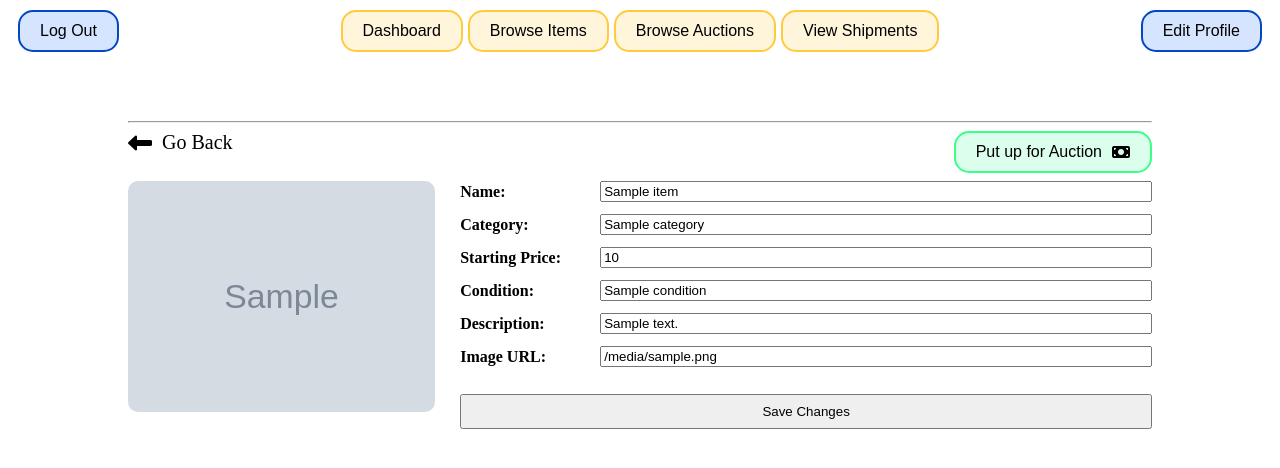
After one commit to Draylend/cs166-project, a Flask app: page /manage_items/1 in a window 1280 px wide. The commit adds this page. Shown: the top 468 px of the page. Run offline with Flask 3, Linux system fonts and the light colour scheme; the visitor is signed in with stand-in values (Sample User, id 1); grey boxes marked "Sample" are stand-in pictures; a database or web service that is not in the repository returns one stand-in record (values such as "Sample title"); some libraries are stand-ins or nearby versions.

Commit message:
Add item creation and profile and item editing

```diff
--- a/app.py
+++ b/app.py
@@ -210,6 +210,8 @@ def auctions():
         "auctions.html",
         title="Browse Auctions",
         results=results,
+        viewer_role=session["role"],
+        viewer_login=session["login"]
     )
 
 # Function for calling Items Page
@@ -242,7 +244,128 @@ def items():
         "items.html",
         title="Browse Items",
         results=results,
+        viewer_role=session["role"],
+        viewer_login=session["login"]
     )
+
+# Function for calling Items (for a seller)
+@app.route("/items_seller")
+def items_seller():
+    # Make sure user is logged in
+    if "login" not in session:
+        return redirect("/login")
+
+    login = session["login"]
+
+    # Get database information (connection)
+    conn = get_db()
+    # Grab cursor (selector)
+    cur = conn.cursor(cursor_factory=psycopg2.extras.RealDictCursor)
+
+    # Search for items whose name contains the query
+    cur.execute("""
+        SELECT *
+        FROM item I, users U
+        WHERE U.login = %s AND I.seller_login = U.login;
+    """, (login,))
+
+    # Get all matching results
+    results = cur.fetchall()
+
+    # Close connection and cursor
+    cur.close()
+    conn.close()
+
+    # Return results
+    return render_template(
+        "items.html",
+        title="Browse Items",
+        results=results,
+        viewer_role=session["role"],
+        viewer_login=session["login"]
+    )
+
+# Function for adding an Item
+@app.route("/add_item", methods=["POST"])
+def add_item():
+    if "login" not in session:
+        return redirect("/login")
+
+    # Gather data
+    item_name = request.form["item_name"]
+    category = request.form["category"]
+    starting_price = request.form["starting_price"]
+    # If user filled out these field(s)
+    image_url = request.form["image_url"] if request.form["image_url"] else None
+    item_condition = request.form["item_condition"] if request.form["item_condition"] else None
+    description = request.form["description"] if request.form["description"] else None
+    login = session["login"]
+
+    conn = get_db()
+    cur = conn.cursor(cursor_factory=psycopg2.extras.RealDictCursor)
+
+    # Insert item
+    # Get the next item_id in sequence
+    cur.execute("SELECT nextval('item_id_seq') AS next_id;")
+    next_item_id = cur.fetchone()["next_id"]
+
+    # Try to insert query
+    cur.execute("""
+        INSERT INTO item (
+            item_id, item_name, category, starting_price,
+            image_url, item_condition, description,
+            seller_login, seller_role
+        )
+        VALUES (%s, %s, %s, %s, %s, %s, %s, %s, 'Seller');
+    """, (next_item_id, item_name, category, starting_price,
+        image_url, item_condition, description, login))
+
+    conn.commit()
+
+    return redirect("/items")
+
+# Function for updating an Item
+@app.route("/update_item", methods=["POST"])
+def update_item():
+    # Make sure user is logged in
+    if "login" not in session:
+        return redirect("/login")
+
+    login = session["login"]
+    item_id = request.form["item_id"]
+
+    # Gather data
+    item_name = request.form["item_name"]
+    category = request.form["category"]
+    starting_price = request.form["starting_price"]
+    # If user filled out these field(s)
+    image_url = request.form["image_url"] if request.form["image_url"] else None
+    item_condition = request.form["item_condition"] if request.form["item_condition"] else None
+    description = request.form["description"] if request.form["description"] else None
+
+    conn = get_db()
+    cur = conn.cursor()
+
+    # Execute query for updating item information
+    cur.execute("""
+            UPDATE item
+            SET item_name = %s,
+                category = %s,
+                starting_price = %s,
+                image_url = %s,
+                item_condition = %s,
+                description = %s
+            WHERE item_id = %s AND seller_login = %s;
+        """, (item_name, category, starting_price, image_url,
+            item_condition, description, item_id, login))
+
+    conn.commit()
+
+    return redirect(url_for(
+        "manage_items",
+        item_id=item_id,
+        message="Your changes have been successfully saved."
+    ))
 
 # Function for calling Profile Page
 @app.route("/profile")
@@ -405,7 +528,6 @@ def update_profile():
             error=error_msg
         ))
 
-
 # Function for calling Shipment Page
 @app.route("/shipment")
 def shipment():
@@ -421,15 +543,15 @@ def shipment():
     # Grab cursor (selector)
     cur = conn.cursor(cursor_factory=psycopg2.extras.RealDictCursor)
 
-    # Search for logged in user
+    # Search for shipments of logged in user
     cur.execute("""
-        SELECT login, role
+        SELECT U.*, S.*, I.*
         FROM users U, shipment S, auction A, item I
         WHERE U.login = %s AND S.auction_id = A.auction_id AND U.login = A.winner_login AND A.item_id = I.item_id;
     """, (username,))
 
     # Grab data for logged in user
-    results = cur.fetchone()
+    results = cur.fetchall()
 
     # Close connection and cursor
     cur.close()
@@ -443,14 +565,40 @@ def shipment():
     )
 
 # Function for calling ManageItems Page
-@app.route("/manageItems")
-def manageItems():
-    return render_template("manageItems.html", title="Manage Items")
+@app.route("/manage_items/<int:item_id>")
+def manage_items(item_id):
+    # Make sure user is logged in
+    if "login" not in session:
+        return redirect("/login")
+
+    # Grab user
+    username = session["login"]
+
+    # Get database information (connection)
+    conn = get_db()
+    # Grab cursor (selector)
+    cur = conn.cursor(cursor_factory=psycopg2.extras.RealDictCursor)
+
+    # Get item info for this item
+    cur.execute("""
+        SELECT I.*
+        FROM item I
+        JOIN users U ON I.seller_login = U.login
+        WHERE U.login = %s AND I.item_id = %s;
+    """, (username, item_id))
+    item = cur.fetchone()
+
+    message = request.args.get("message")
+    return render_template(
+        "manage_items.html",
+        item=item,
+        message=message,
+    )
 
 # Function for calling ManageUsers Page
-@app.route("/manageUsers")
+@app.route("/manage_users")
 def manageUsers():
-    return render_template("manageUsers.html", title="Manage Users")
+    return render_template("manage_users.html", title="Manage Users")
 
 # Function for searching indexes of items
 @app.route("/search", methods=["GET"]) # Query is added to URL itself and not body
--- a/static/style.css
+++ b/static/style.css
@@ -89,6 +88,22 @@
 .button-yellow:hover {
     background-color: #ffcb3d;
     border-color: #fff5db;
+    transform: scale(1.05);
+}
+
+.button-green {
+    padding: 10px 20px;
+    font-size: 16px;
+    border-radius: 15px;
+    border-color: #3dff87;
+    background-color: #dbffec;
+    border-style: solid;
+    transition: all 0.2s ease;
+}
+
+.button-green:hover {
+    background-color: #3dff87;
+    border-color: #dbffec;
     transform: scale(1.05);
 }
 
--- a/templates/auctions.html
+++ b/templates/auctions.html
@@ -12,7 +12,7 @@
         <div class="grid" style="margin-top: 5%;">
             <!-- Display all results in a grid -->
             {% for auction in results %}
-                {{ auction_card(auction) }}
+                {{ auction_card(auction, viewer_role, viewer_login) }}
             {% endfor %}
         </div>
     {% else %}
--- a/templates/base.html
+++ b/templates/base.html
@@ -6,11 +6,52 @@
     <title>tBay</title>
     <link rel="stylesheet" href="/static/style.css">
     <link rel="stylesheet" href="https://cdnjs.cloudflare.com/ajax/libs/font-awesome/6.5.0/css/all.min.css">
+
+    <script>
+        function openModal(event) {
+            event.preventDefault();
+            document.getElementById("modal").style.display = "block";
+        }
+
+        function closeModal() {
+            document.getElementById("modal").style.display = "none";
+        }
+
+        // close when clicking outside
+        window.onclick = function(event) {
+            let modal = document.getElementById("modal");
+            if (event.target == modal) {
+                modal.style.display = "none";
+            }
+        }
+    </script>
 </head>
 <body>
     <!-- Navbar Component -->
     {% include "navbar.html" %}
 
     {% block content %}{% endblock %}
+
+    <!-- Component for creating items -->
+    <div id="modal" class="modal">
+        <div class="modal-content">
+
+            <span class="close" onclick="closeModal()">&times;</span>
+
+            <h2>Add Item</h2>
+
+            <form method="POST" action="/add_item">
+                <input type="text" name="item_name" placeholder="Item name" required>
+                <input type="text" name="category" placeholder="Category" required>
+                <input type="number" name="starting_price" placeholder="Starting Price" required>
+                <input type="text" name="image_url" placeholder="Image Link">
+                <input type="text" name="item_condition" placeholder="Item Condition">
+                <input type="text" name="description" placeholder="Description">
+
+                <button type="submit">Create</button>
+            </form>
+
+        </div>
+    </div>
 </body>
 </html>
--- a/templates/macros/auction_card.html
+++ b/templates/macros/auction_card.html
@@ -1,6 +1,6 @@
 <!-- Reusable Auction Card Component -->
 
-{% macro auction_card(auction) %}
+{% macro auction_card(auction, viewer_role, viewer_login) %}
 <a href="/bid/{{ auction.auction_id }}" style="text-decoration: none; color: inherit;">
     <div class="full-card">
         <div class="auction-card-header"></div>
--- a/templates/macros/item_card.html
+++ b/templates/macros/item_card.html
@@ -1,6 +1,6 @@
 <!-- Reusable Item Card Component -->
 
-{% macro item_card(item) %}
+{% macro item_card(item, viewer_role, viewer_login) %}
 <div class="full-card">
     <div class="item-card-header"></div>
     <div class="card" style="position: relative">
@@ -25,18 +25,27 @@
                 <p style="font-size: 32px; font-weight: bold; margin-top: 10px; margin-bottom: 0px;">${{ item.starting_price }}</p>
 
                 <div style="font-size: 20px; margin-top: 10px; margin-bottom: 5px;">
-                    sold by
-                    <a href="/profile/{{ item.seller_login }}" class="user">
-                        <b>{{ item.seller_login }}</b>
-                    </a>
+                    posted by
+                    <!-- If posted by user, no need to link profile -->
+                    {% if viewer_role == 'Seller' and viewer_login == item.seller_login %}
+                        <b>YOU</b>
+                    {% else %}
+                        <a href="/profile/{{ item.seller_login }}" class="user">
+                            <b>{{ item.seller_login }}</b>
+                        </a>
+                    {% endif %}
                 </div>
                 <p style="font-size: 16px; margin: 0px;">{{ item.description }}</p>
             </div>
         </div>
-        <!-- <div class="view">
-            <p style="margin: 0px; font-size: 20px;">View Item</p>
-            <i class="fa-solid fa-right-long" style="margin: 0px; font-size: 24px;"></i>
-        </div> -->
+        {% if viewer_role == 'Seller' and viewer_login == item.seller_login %}
+            <a href="/manage_items/{{ item.item_id }}" style="text-decoration: none; color: inherit;">
+                <div class="view spin-element">
+                    <p style="margin: 0px; font-size: 20px;">Edit Item</p>
+                    <i class="fa-solid fa-gear spin" style="margin: 0px; font-size: 24px;"></i>
+                </div>
+            </a>
+        {% endif %}
     </div>
 </div>
 {% endmacro %}
--- /dev/null
+++ b/templates/manage_items.html
@@ -0,0 +1,82 @@
+<!-- Manage Items Page -->
+<!-- Interface for Sellers to manage their items (edit, delete, add) -->
+
+{% from "macros/item_card.html" import item_card %}
+{% extends "base.html" %}
+
+{% block content %}
+    <div style="display: flex; justify-content: center; align-items: center; margin-top: 5%;">
+        <div style="width: 80vw; position: relative;">
+            <hr>
+            <!-- Go Back Button -->
+            <a href="/items"
+            style="text-decoration: none; color: inherit; display: inline-block;">
+                <div class="go-back">
+                    <i class="fa-solid fa-left-long" style="font-size: 24px;"></i>
+                    <p style="margin: 0; font-size: 20px;">Go Back</p>
+                </div>
+            </a>
+
+            <a href="/create_auction" style="text-decoration: none; color: inherit; position: absolute; right: 0;">
+                <button class="button-green" style="display: inline-flex; align-items: center; width: fit-content; gap: 10px;">
+                    <p style="margin: 0px;">Put up for Auction</p>
+                    <i class="fa-solid fa-money-bill" style="margin: 0px;"></i>
+                </button>
+            </a>
+            <div style="margin-top: 25px;">
+                <form action="/update_item" method="POST">
+                    <input type="hidden" name="item_id" value="{{ item.item_id }}">
+                    <div style="display: grid; grid-template-columns: 30% 1fr; gap: 25px;">
+                        <div style="display: flex; flex-direction: column; gap: 10px;">
+                            {% if item.image_url %}
+                                <img src="{{ item.image_url }}"
+                                    style="width: 100%; border-radius: 10px;">
+                            {% else %}
+                                <p style="display:flex; justify-content:center; align-items:center;
+                                        background:#ddd; border-radius:10px;
+                                        min-height: 200px;">
+                                    No Image Available
+                                </p>
+                            {% endif %}
+                        </div>
+                        <div style="display: flex; flex-direction: column; gap: 12px;">
+                            <div style="display: flex; align-items: center;">
+                                <label style="font-weight: bold; width: 140px;">Name:</label>
+                                <input type="text" name="item_name" value="{{ item.item_name }}" style="flex: 1;">
+                            </div>
+                            <div style="display: flex; align-items: center;">
+                                <label style="font-weight: bold; width: 140px;">Category:</label>
+                                <input type="text" name="category" value="{{ item.category }}" style="flex: 1;">
+                            </div>
+                            <div style="display: flex; align-items: center;">
+                                <label style="font-weight: bold; width: 140px;">Starting Price:</label>
+                                <input type="number" name="starting_price" value="{{ item.starting_price }}" style="flex: 1;">
+                            </div>
+                            <div style="display: flex; align-items: center;">
+                                <label style="font-weight: bold; width: 140px;">Condition:</label>
+                                <input type="text" name="item_condition" value="{{ item.condition }}" style="flex: 1;">
+                            </div>
+                            <div style="display: flex; align-items: center;">
+                                <label style="font-weight: bold; width: 140px;">Description:</label>
+                                <input type="text" name="description" value="{{ item.description }}" style="flex: 1;">
+                            </div>
+                            <div style="display: flex; align-items: center;">
+                                <label style="font-weight: bold; width: 140px;">Image URL:</label>
+                                <input type="text" name="image_url" value="{{ item.image_url }}" style="flex: 1;">
+                            </div>
+                            <button type="submit" style="margin-top: 15px; padding: 8px;">
+                                Save Changes
+                            </button>
+                            {% if message %}
+                                <p style="color: green; font-weight: bold;">{{ message }}</p>
+                            {% endif %}
+                            {% if error %}
+                                <p style="color: red; font-weight: bold;">{{ error }}</p>
+                            {% endif %}
+                        </div>
+                    </div>
+                </form>
+            </div>
+        </div>
+    </div>
+{% endblock %}
```
Also changed, not shown: other parts of static/style.css (+49 -3 lines), schema.sql (+14 -0 lines), templates/bid.html (+7 -1 lines), templates/dashboard.html (+24 -1 lines), templates/items.html (+11 -2 lines), templates/manageItems.html (deleted, +0 -22 lines), templates/manage_users.html (renamed from templates/manageUsers.html).
